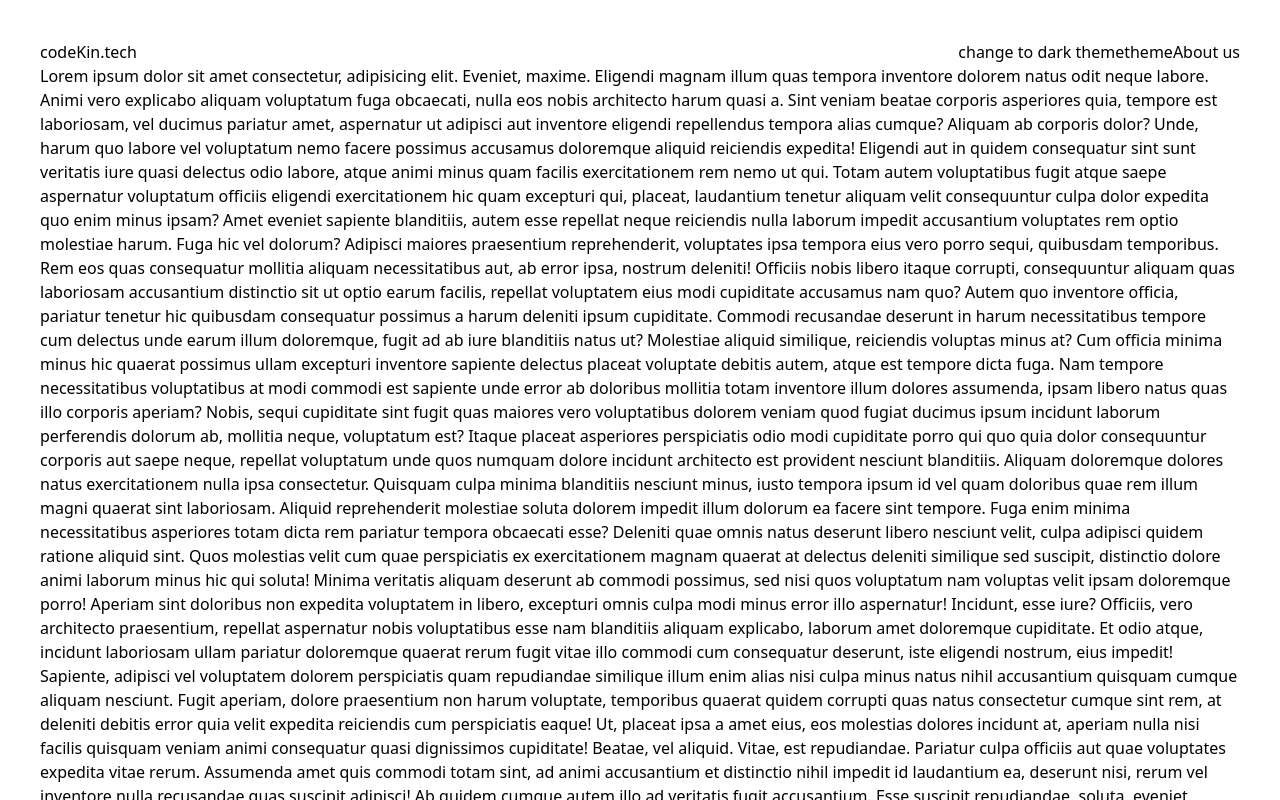
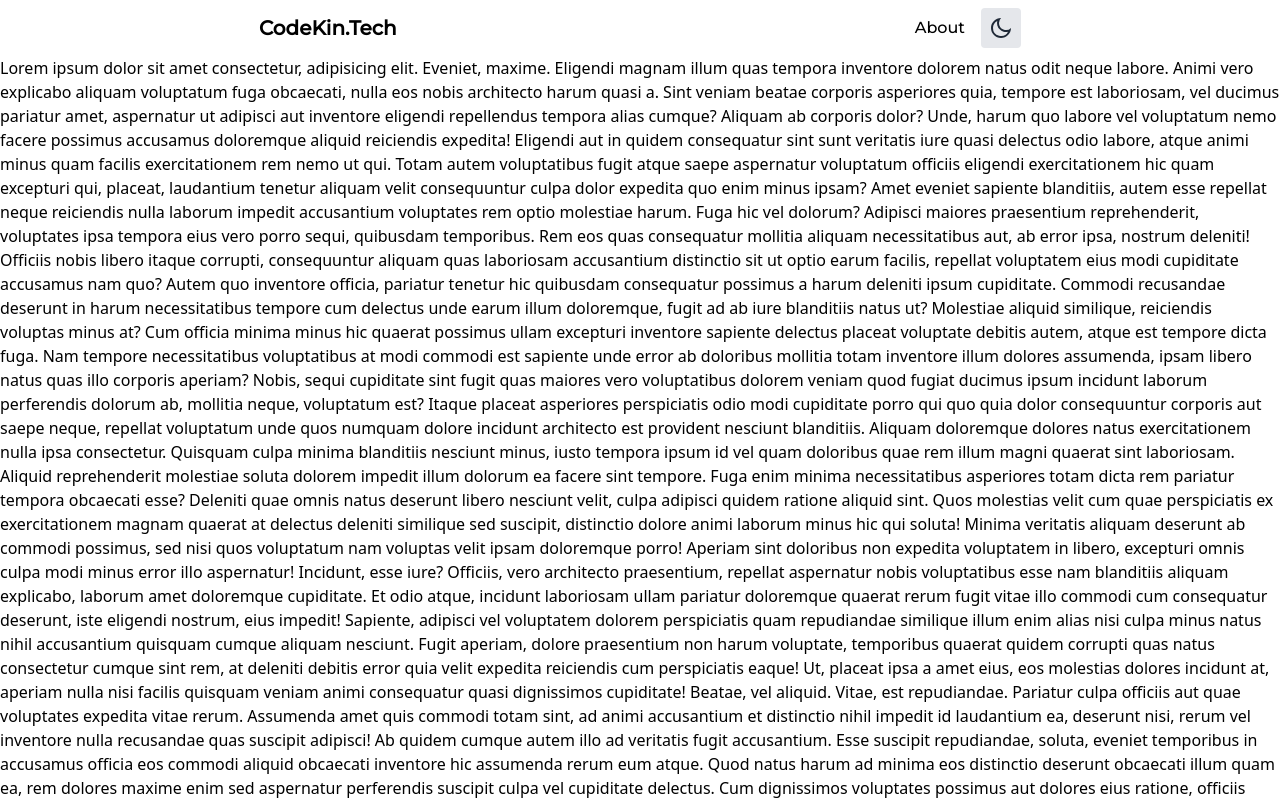
Before and after one commit to veritem/codekin.tech, a Next.js app: page / in a window 1280 px wide. Shown: the top 800 px of the page. Built offline with nearby package versions, Linux system fonts and the light colour scheme; a web font is replaced by a local one.

Commit message:
navbar done

```diff
--- a/components/Nav.tsx
+++ b/components/Nav.tsx
@@ -10,21 +10,55 @@ export default function Nav(): React.ReactElement {
     useEffect(() => setMounted(true), [])
 
     return (
-        <nav className=" sticky z-10 top-0 flex dark:bg-primary-dark bg-opacity-60  justify-between items-center">
+        <nav className="sticky-nav flex dark:bg-primary-dark bg-opacity-60  justify-around items-center pt-2 pb-2">
             <div>
                 <Link href="/">
-                    <a className=" dark:text-white">codeKin.tech</a>
+                    <a className=" dark:text-white font-display capitalize font-bold text-xl">
+                        codeKin.tech
+                    </a>
                 </Link>
             </div>
-            <div className=" flex justify-between items-center">
+            <div className=" flex justify-between gap-4 items-center">
+                <Link href="/about">
+                    <a className=" font-display dark:text-white">About</a>
+                </Link>
+
+                {/* <svg xmlns="http://www.w3.org/2000/svg" viewBox="0 0 24 24" width="24" height="24">
+                    <path fill="none" d="M0 0h24v24H0z" />
+                    <path d="M12 18a6 6 0 1 1 0-12 6 6 0 0 1 0 12zm0-2a4 4 0 1 0 0-8 4 4 0 0 0 0 8zM11 1h2v3h-2V1zm0 19h2v3h-2v-3zM3.515 4.929l1.414-1.414L7.05 5.636 5.636 7.05 3.515 4.93zM16.95 18.364l1.414-1.414 2.121 2.121-1.414 1.414-2.121-2.121zm2.121-14.85l1.414 1.415-2.121 2.121-1.414-1.414 2.121-2.121zM5.636 16.95l1.414 1.414-2.121 2.121-1.414-1.414 2.121-2.121zM23 11v2h-3v-2h3zM4 11v2H1v-2h3z" />
+                </svg> */}
+
+                {/* <svg xmlns="http://www.w3.org/2000/svg" viewBox="0 0 24 24" width="24" height="24">
+                    <path fill="none" d="M0 0h24v24H0z" />
+                    <path d="M10 7a7 7 0 0 0 12 4.9v.1c0 5.523-4.477 10-10 10S2 17.523 2 12 6.477 2 12 2h.1A6.979 6.979 0 0 0 10 7zm-6 5a8 8 0 0 0 15.062 3.762A9 9 0 0 1 8.238 4.938 7.999 7.999 0 0 0 4 12z" />
+                </svg> */}
+
                 {mounted && (
-                    <button onClick={() => setTheme(theme === 'dark' ? 'light' : 'dark')}>
-                        {theme === 'dark' ? 'change to light theme' : 'change to dark theme'}
+                    <button
+                        onClick={() => setTheme(theme === 'dark' ? 'light' : 'dark')}
+                        className="bg-gray-200 dark:bg-gray-800 rounded px-2 py-1 h-10 w-10 focus:outline-none">
+                        <svg
+                            xmlns="http://www.w3.org/2000/svg"
+                            viewBox="0 0 24 24"
+                            width="24"
+                            height="24"
+                            fill="currentColor"
+                            // stroke="currentColor"
+                            className="text-gray-800 dark:text-gray-200">
+                            {theme === 'dark' ? (
+                                <>
+                                    <path fill="none" d="M0 0h24v24H0z" />
+                                    <path d="M12 18a6 6 0 1 1 0-12 6 6 0 0 1 0 12zm0-2a4 4 0 1 0 0-8 4 4 0 0 0 0 8zM11 1h2v3h-2V1zm0 19h2v3h-2v-3zM3.515 4.929l1.414-1.414L7.05 5.636 5.636 7.05 3.515 4.93zM16.95 18.364l1.414-1.414 2.121 2.121-1.414 1.414-2.121-2.121zm2.121-14.85l1.414 1.415-2.121 2.121-1.414-1.414 2.121-2.121zM5.636 16.95l1.414 1.414-2.121 2.121-1.414-1.414 2.121-2.121zM23 11v2h-3v-2h3zM4 11v2H1v-2h3z" />
+                                </>
+                            ) : (
+                                <>
+                                    <path fill="none" d="M0 0h24v24H0z" />
+                                    <path d="M10 7a7 7 0 0 0 12 4.9v.1c0 5.523-4.477 10-10 10S2 17.523 2 12 6.477 2 12 2h.1A6.979 6.979 0 0 0 10 7zm-6 5a8 8 0 0 0 15.062 3.762A9 9 0 0 1 8.238 4.938 7.999 7.999 0 0 0 4 12z" />
+                                </>
+                            )}
+                        </svg>
                     </button>
                 )}
-                <p>theme</p>
-
-                <p>About us</p>
             </div>
         </nav>
     )
--- a/layouts/index.tsx
+++ b/layouts/index.tsx
@@ -2,7 +2,7 @@ import Nav from '@/components/Nav'
 
 const IndexLayout: React.FC = ({ children }): React.ReactElement => {
     return (
-        <section className="bg-white dark:bg-primary-dark m-10">
+        <section className="bg-white dark:bg-primary-dark">
             <Nav />
             <main>{children}</main>
         </section>
--- a/styles/tailwind.css
+++ b/styles/tailwind.css
@@ -6,10 +6,10 @@
 @tailwind components;
 @tailwind utilities;
 
-/* .sticky-nav {
+.sticky-nav {
     position: sticky;
     z-index: 10;
     top: 0;
     backdrop-filter: saturate(180%) blur(10px);
     transition: background-color 0.1 ease-in-out;
-} */
+}
```
